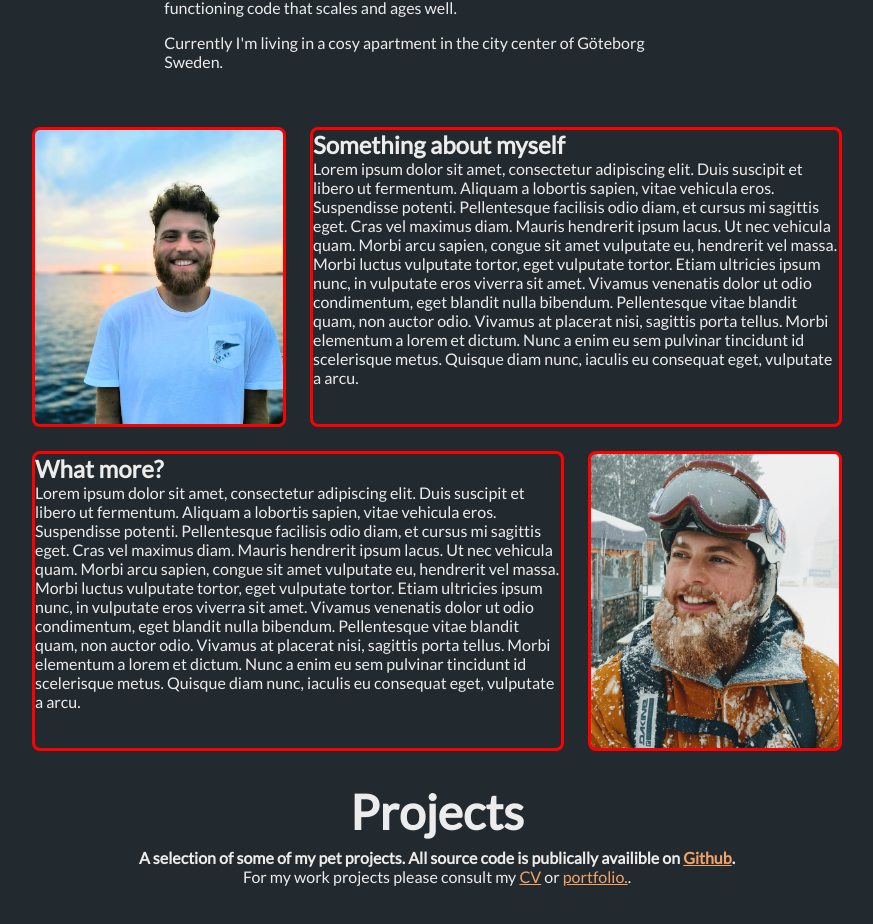
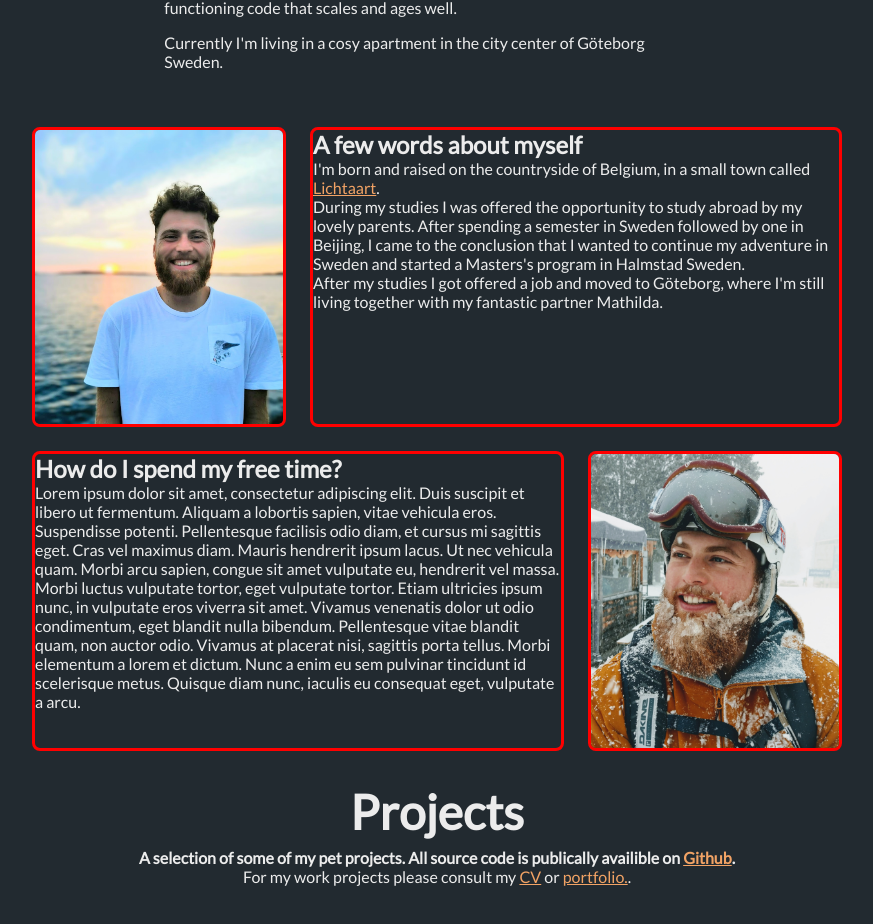
Before and after one commit to DankersW/dankersw.github.io, a React (Create React App) app: page / in a window 1280 px wide. Shown: the part 1294-2218 px from the top of the page, without its empty margins (203-1076 px from the left). Built offline with nearby package versions, Linux system fonts and the light colour scheme.

Commit message:
update text

```diff
--- a/src/pages/about/about.tsx
+++ b/src/pages/about/about.tsx
@@ -25,13 +25,15 @@ export default function About() {
                 <div className="grid-item"> <img src={wouterSmile} alt="Big smile"/> </div>
                 <div className="grid-item grid-item-wide">
                     <div className="grid-item-content">
-                        <h2>Something about myself</h2>
-                        <p>Lorem ipsum dolor sit amet, consectetur adipiscing elit. Duis suscipit et libero ut fermentum. Aliquam a lobortis sapien, vitae vehicula eros. Suspendisse potenti. Pellentesque facilisis odio diam, et cursus mi sagittis eget. Cras vel maximus diam. Mauris hendrerit ipsum lacus. Ut nec vehicula quam. Morbi arcu sapien, congue sit amet vulputate eu, hendrerit vel massa. Morbi luctus vulputate tortor, eget vulputate tortor. Etiam ultricies ipsum nunc, in vulputate eros viverra sit amet. Vivamus venenatis dolor ut odio condimentum, eget blandit nulla bibendum. Pellentesque vitae blandit quam, non auctor odio. Vivamus at placerat nisi, sagittis porta tellus. Morbi elementum a lorem et dictum. Nunc a enim eu sem pulvinar tincidunt id scelerisque metus. Quisque diam nunc, iaculis eu consequat eget, vulputate a arcu.</p>
+                        <h2>A few words about myself</h2>
+                        <p>I'm born and raised on the countryside of Belgium, in a small town called <a href="https://goo.gl/maps/7iAzU7YpKzK7SvMR7" target="_blank" rel="noopener noreferrer">Lichtaart</a>.</p>
+                        <p>During my studies I was offered the opportunity to study abroad by my lovely parents. After spending a semester in Sweden followed by one in Beijing, I came to the conclusion that I wanted to continue my adventure in Sweden and started a Masters's program in Halmstad Sweden.</p>
+                        <p>After my studies I got offered a job and moved to Göteborg, where I'm still living together with my fantastic partner Mathilda.</p>
                     </div>
                 </div>
                 <div className="grid-item grid-item-wide">
                     <div className="grid-item-content">
-                        <h2>What more?</h2>
+                        <h2>How do I spend my free time?</h2>
                         <p>Lorem ipsum dolor sit amet, consectetur adipiscing elit. Duis suscipit et libero ut fermentum. Aliquam a lobortis sapien, vitae vehicula eros. Suspendisse potenti. Pellentesque facilisis odio diam, et cursus mi sagittis eget. Cras vel maximus diam. Mauris hendrerit ipsum lacus. Ut nec vehicula quam. Morbi arcu sapien, congue sit amet vulputate eu, hendrerit vel massa. Morbi luctus vulputate tortor, eget vulputate tortor. Etiam ultricies ipsum nunc, in vulputate eros viverra sit amet. Vivamus venenatis dolor ut odio condimentum, eget blandit nulla bibendum. Pellentesque vitae blandit quam, non auctor odio. Vivamus at placerat nisi, sagittis porta tellus. Morbi elementum a lorem et dictum. Nunc a enim eu sem pulvinar tincidunt id scelerisque metus. Quisque diam nunc, iaculis eu consequat eget, vulputate a arcu.</p>
                     </div>
                 </div>
```
